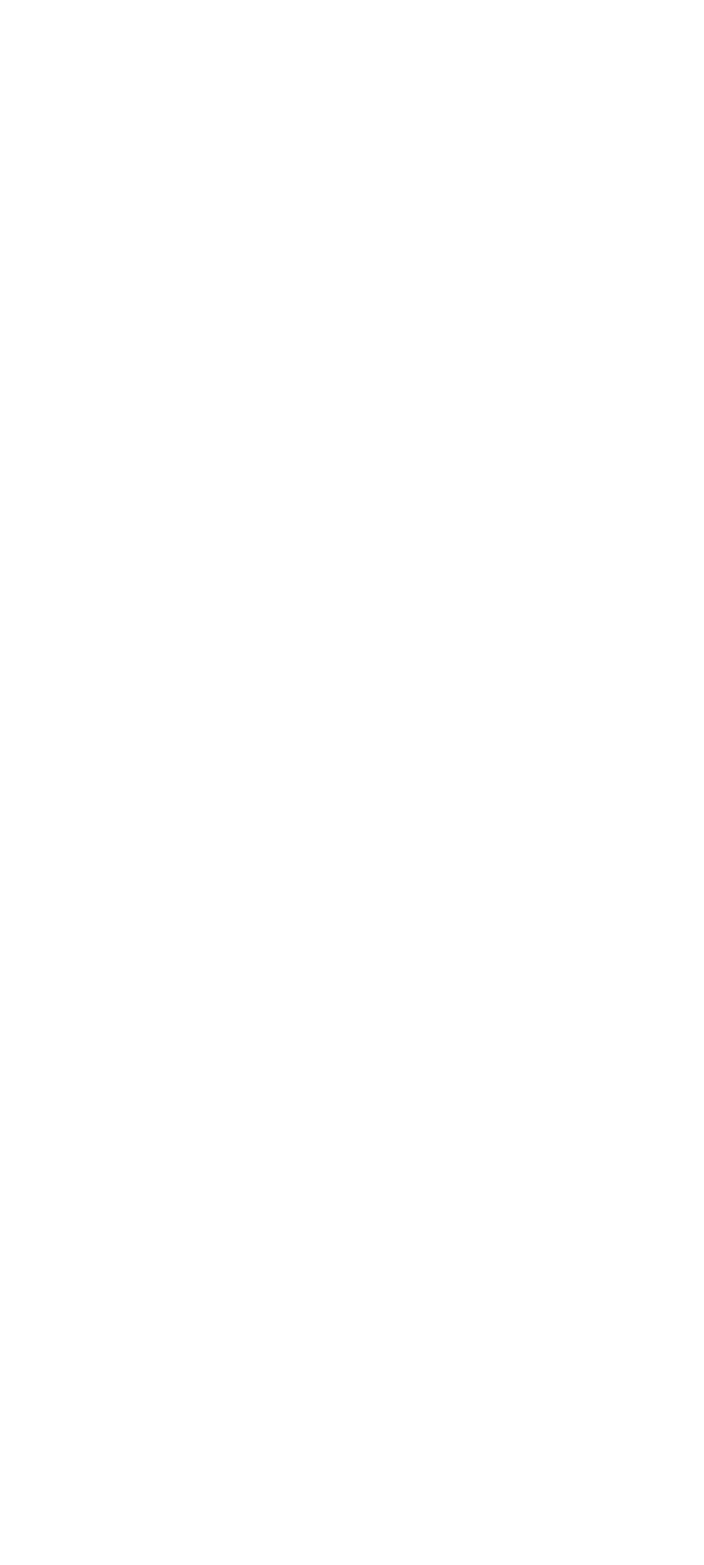
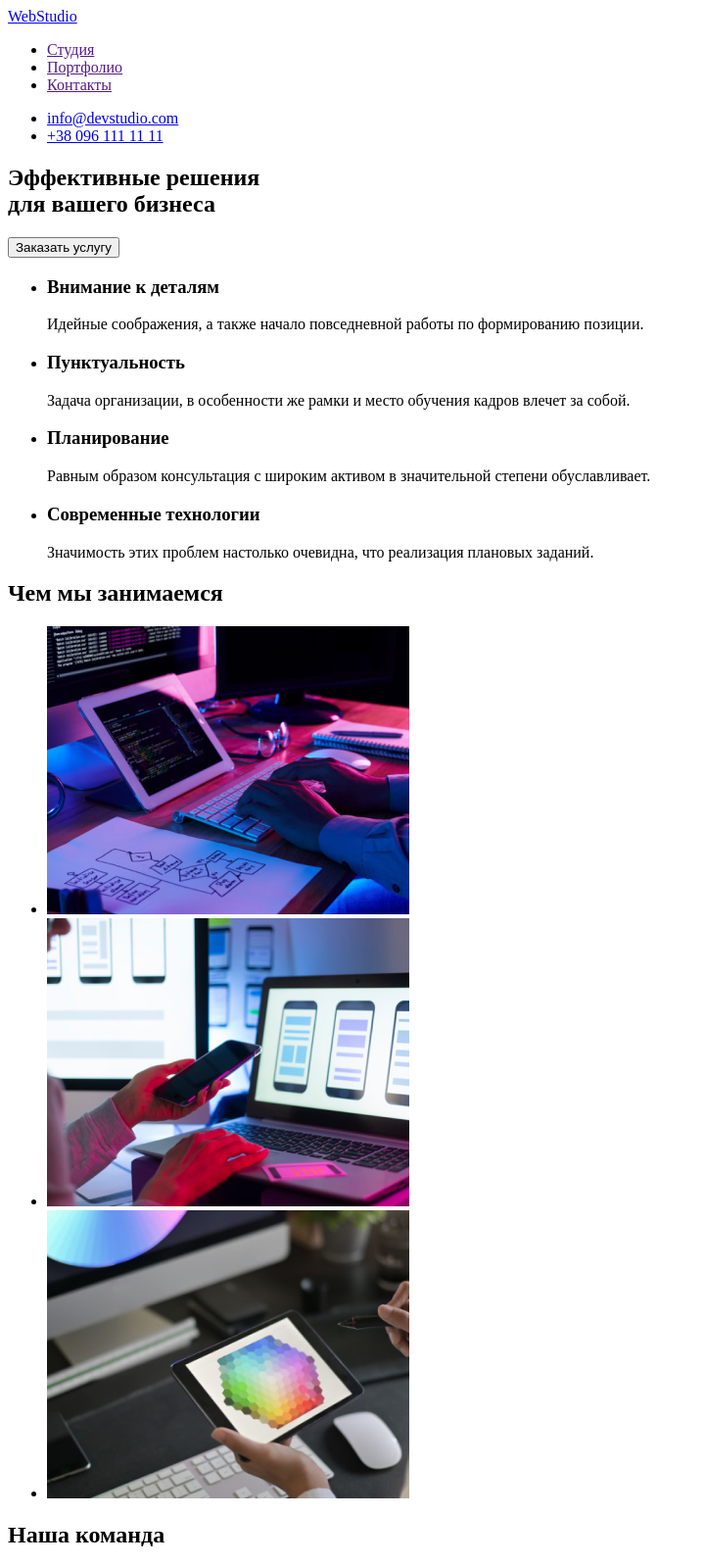
Before and after one commit to YuriyRysak/goit-markup-hw-01, a plain HTML site: page index.html in a window 1280 px wide. Shown: the top 1597 px of the page at 98% size, without its empty margins (0-719 px from the left). Before the commit the page ends 800 px from the top, so only its background shows below. Drawn offline with Linux system fonts and the light colour scheme.

Commit message:
homework page layout markup #1
первое дз

```diff
--- a/index.html
+++ b/index.html
@@ -4,9 +4,118 @@
     <meta charset="UTF-8">
     <meta http-equiv="X-UA-Compatible" content="IE=edge">
     <meta name="viewport" content="width=device-width, initial-scale=1.0">
-    <title>goit-markup-hw-01</title>
+    <title>студия</title>
 </head>
 <body>
+    <header>
+        <nav>
+        <a href="/">WebStudio</a>
+        <ul>
+            <li><a href="">Студия</a></li>
+            <li><a href="">Портфолио</a></li>
+            <li><a href="">Контакты</a></li>
+        </ul>
+        </nav>
+        <!--contacts selection-->
+        <ul>
+            <li><a href="mailto:info@devstudio.com">info@devstudio.com</a></li>
+            <li><a href="tel:+380961111111">+38 096 111 11 11</a></li>
+        </ul>
+    </header>
+        <main>
+            <!--Services-->
+            <section>
+                <h1>Эффективные решения <br> для вашего бизнеса</h1>
+                <button>Заказать услугу</button>
+            </section>
+            <!--Our Features-->
+            <section>
+                <ul>
+                    <li>
+                        <h3>Внимание к деталям</h3>
+                        <p>
+                            Идейные соображения, а также начало повседневной работы по формированию позиции.
+                        </p>
+                    </li>
+                    <li>
+                        <h3>Пунктуальность</h3>
+                        <p>
+                            Задача организации, в особенности же рамки и место обучения кадров влечет за собой.
+                        </p>
+                    </li><li>
+                        <h3>Планирование</h3>
+                        <p>
+                            Равным образом консультация с широким активом в значительной степени обуславливает.
+                        </p>
+                    </li><li>
+                        <h3>Современные технологии</h3>
+                        <p>
+                            Значимость этих проблем настолько очевидна, что реализация плановых заданий.
+                        </p>
+                    </li>
+
+                </ul>
+             </section>
+
+            <!--What do we do-->
+            <section>
+                <h2>Чем мы занимаемся</h2>
+                <ul>
+                    <li>
+                        <img src="./images/box-1.png" alt="написание кода" width="370" height="294" />
+
+                    </li>
+                    <li>
+                        <img src="./images/box-2.png" alt="мобильная адаптация" width="370" height="294"/>
+                    </li>
+                    <li>
+                        <img src="./images/box-3.png" alt="коррекция цвета" width="370" height="294"/>
+                    </li>
+                </ul>
+             </section>
+            <!--our team-->
+            <section>
+                <h2>Наша команда</h2>
+                <ul>
+                    <li>
+                        <img src="./images/img1.jpg" alt="Игорь Демьяненко" width="270" height="260"/>
+                        <h3>Игорь Демьяненко</h3>
+                        <p>Product Designer</p>
+                    </li>
+                    <li>
+                        <img src="./images/img2.jpg" alt="Ольга Репина" width="270" height="260"/>
+                        <h3>Ольга Репина</h3>
+                        <p>Frontend Developer</p>
+                    </li>
+                    <li>
+                        <img src="./images/img3.jpg" alt="Николай Тарасов" width="270" height="260"/>
+                        <h3>Николай Тарасов</h3>
+                        <p>Marketing</p>
+                    </li>
+                    <li>
+                        <img src="./images/img4.jpg" alt="Игорь Демьяненко" width="270" height="260"/>
+                        <h3>Михаил Ермаков</h3>
+                        <p>UI Designer</p>
+                    </li>
+                </ul>
+            </section>
+        </main>
+    <footer>
+        <!--address-->
+        <address>
+            <ul>
+                <li><a href="/">WebStudio</a></li>
+                <li>г. Киев, пр-т Леси Украинки, 26</li>
+                <li>info@example.com</li>
+                <li>+38 099 111 11 11</li>
+            </ul>
+         </address>
+
+
+
+    </footer>
+
 
 </body>
+
 </html>
```
Also changed, not shown: .prettierrc.json (added), images/WebStudio.png (added), images/WebStudio.svg (added), images/box-1.png (renamed from images/box 1.png), images/box-2.png (renamed from images/box 2.png), images/box-3.png (renamed from images/box 3.png), images/img1.jpg (renamed from images/img (1).jpg), images/img2.jpg (renamed from images/img (2).jpg), images/img3.jpg (renamed from images/img (3).jpg), images/img4.jpg (renamed from images/img (4).jpg).
